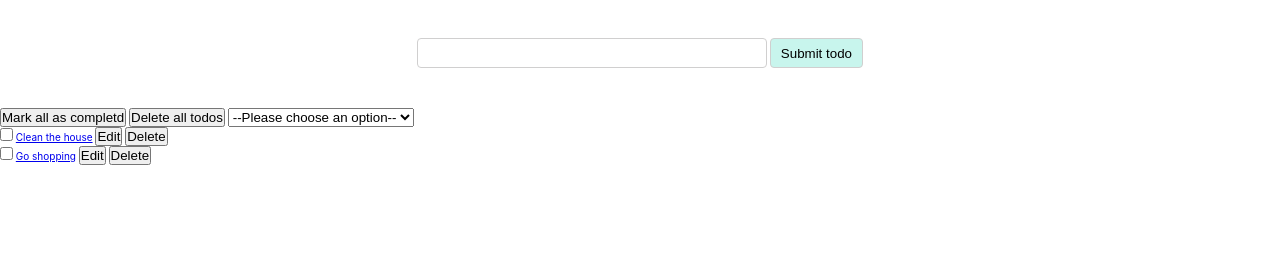
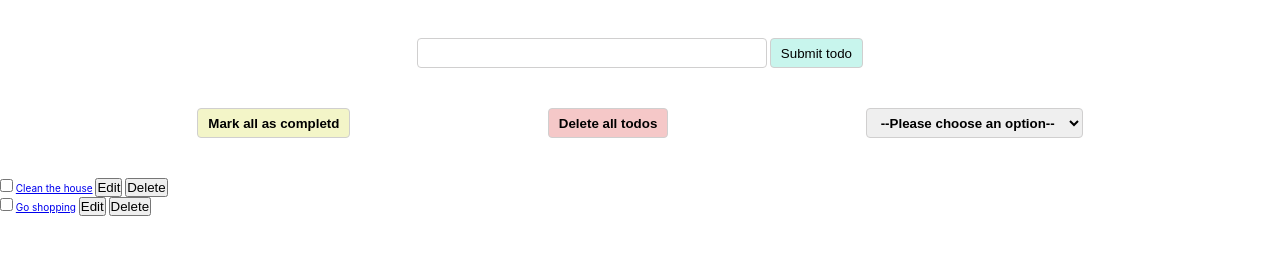
Before and after one commit to Yariandres/javascript-fetch-crud, a plain HTML site: page index.html in a window 1280 px wide. Shown: the part 114-368 px from the top of the page. Drawn offline with Linux system fonts and the light colour scheme.

Commit message:
adding styles to action filter elements

```diff
--- a/index.html
+++ b/index.html
@@ -18,11 +18,11 @@
 			</form>
 		</section>
 
-		<div>
-			<button>Mark all as completd</button>
-			<button>Delete all todos</button>
+		<div class="action-elements">
+			<button class="btn-action ui-yell">Mark all as completd</button>
+			<button class="btn-action ui-red">Delete all todos</button>
 
-			<select name="filter" id="filter">
+			<select class="btn-action" name="filter" id="filter">
 				<option value="">--Please choose an option--</option>
 				<option value="All">All</option>
 				<option value="Completed">Completed</option>
--- a/styles.css
+++ b/styles.css
@@ -1,3 +1,9 @@
+:root {
+	--yell: #f3f5c8;
+	--red: #f5c8c8;
+	--white: #ffffff;
+}
+
 *,
 *::after,
 *::before {
@@ -59,3 +65,27 @@ input[type='text']:focus {
 	border-radius: 4px;
 	background-color: #c8f5ed;
 }
+
+.action-elements {
+	display: flex;
+	flex-direction: row;
+	flex-wrap: wrap;
+	justify-content: space-evenly;
+	margin: 4rem 0;
+}
+
+.btn-action {
+	height: 3rem;
+	padding: 0 1rem;
+	border: 1px solid rgb(208, 207, 207);
+	border-radius: 4px;
+	font-weight: bold;
+}
+
+.ui-yell {
+	background-color: var(--yell);
+}
+
+.ui-red {
+	background-color: var(--red);
+}
```
